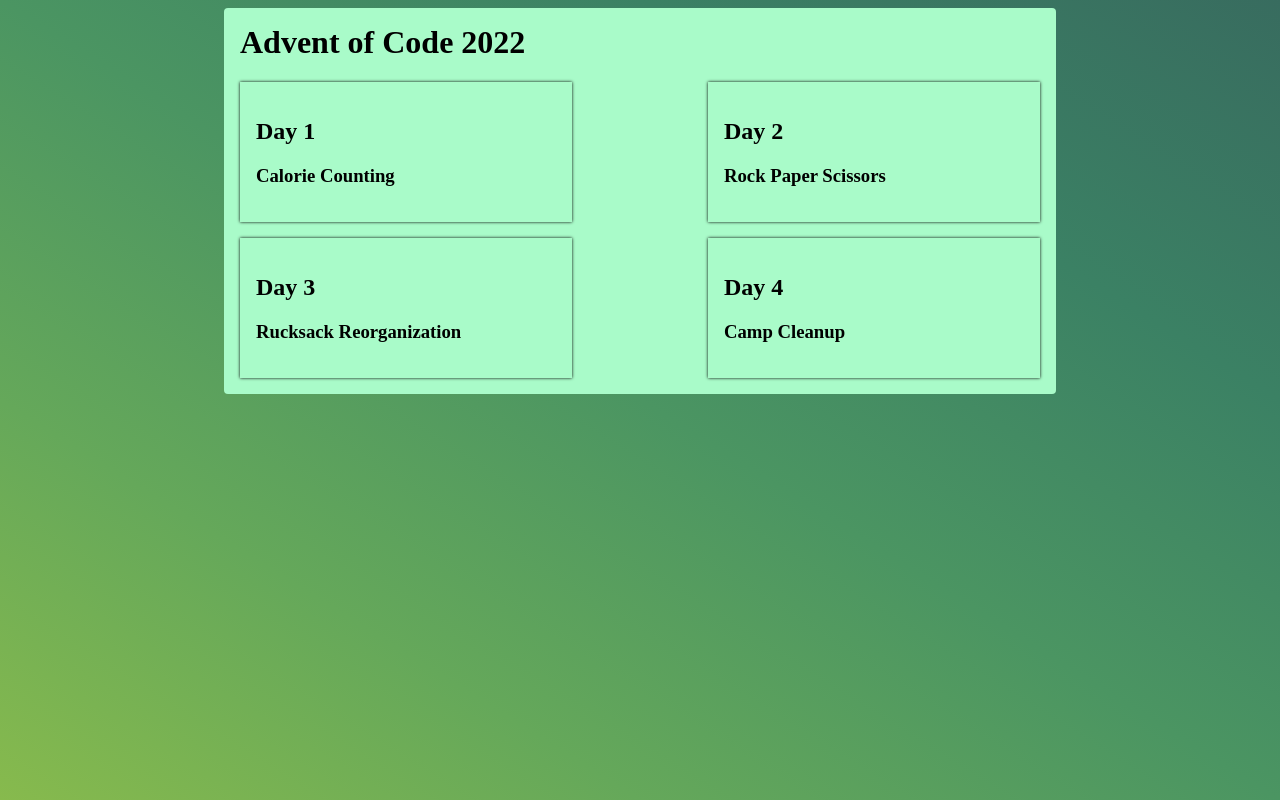
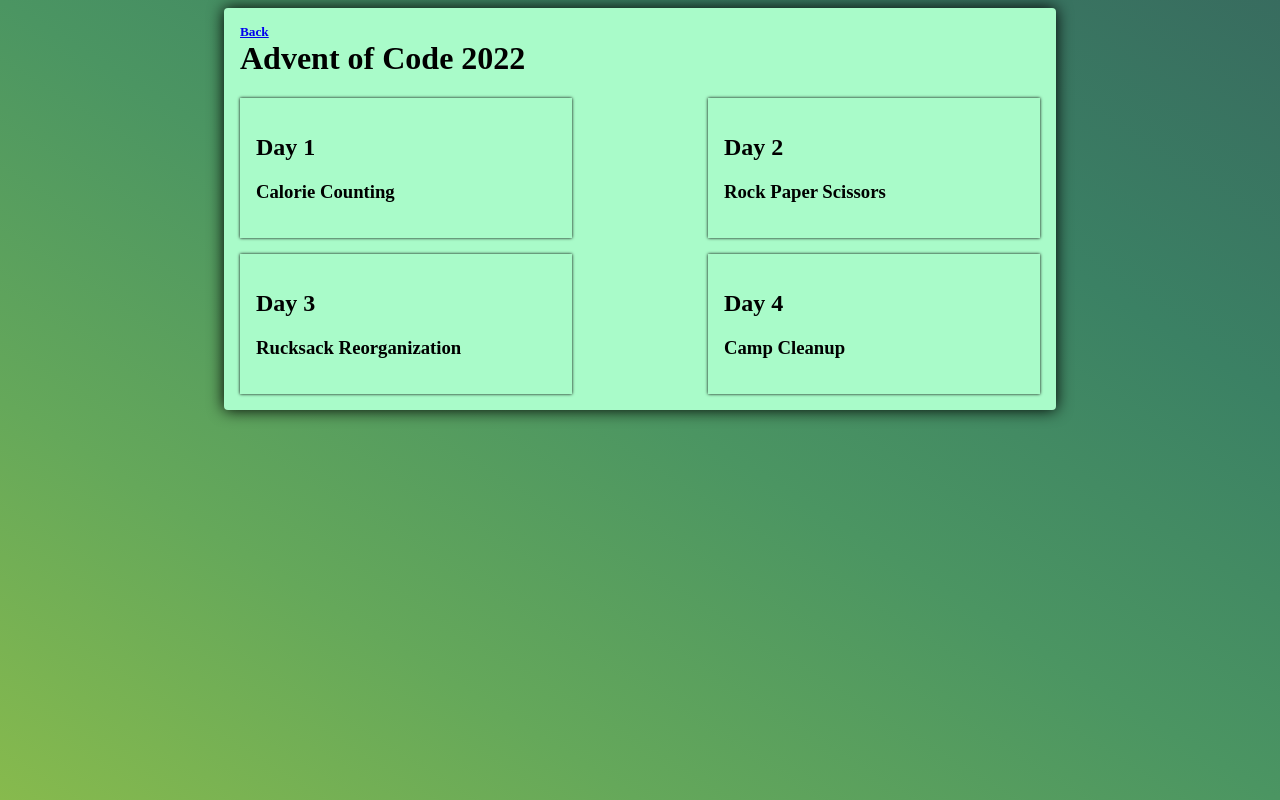
Before and after one commit to crummy/adventofcode2022, a SvelteKit app: page / in a window 1280 px wide. Built offline with nearby package versions, Linux system fonts and the light colour scheme.

Commit message:
Little more styling

```diff
--- a/src/routes/+layout.svelte
+++ b/src/routes/+layout.svelte
@@ -10,6 +10,12 @@ import {primary, secondary, tertiary} from "./colours";
         border-radius: 4px;
         padding: 1em;
         position: relative;
+        box-shadow: 0 0 16px;
+    }
+
+    h5 {
+        padding: 0;
+        margin: 0;
     }
 
     :global(.container h1) {
@@ -17,8 +23,6 @@ import {primary, secondary, tertiary} from "./colours";
     }
 
     :global(.container label) {
-        border: 1px solid black;
-        box-shadow: 0 0 2px;
         margin: 0.5em;
         padding: 0.5em;
         position: absolute;
@@ -34,5 +38,6 @@ import {primary, secondary, tertiary} from "./colours";
 </style>
 
 <div class="container" style={`--primary-color: ${primary}; --secondary-color: ${secondary}; --tertiary-color: ${tertiary}; background-color: ${primary}`}>
-<slot/>
+    <h5><a href="/">Back</a></h5>
+    <slot/>
 </div>
```
